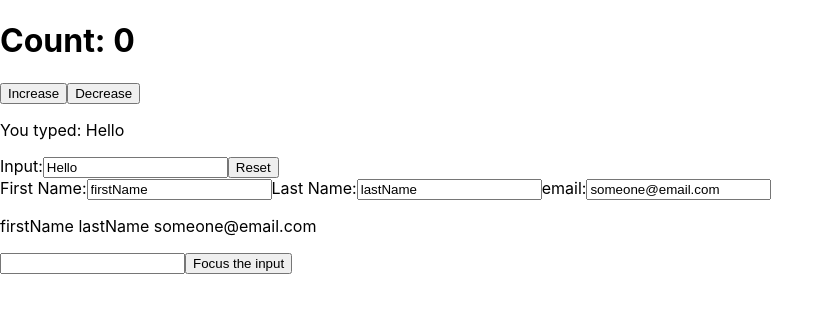
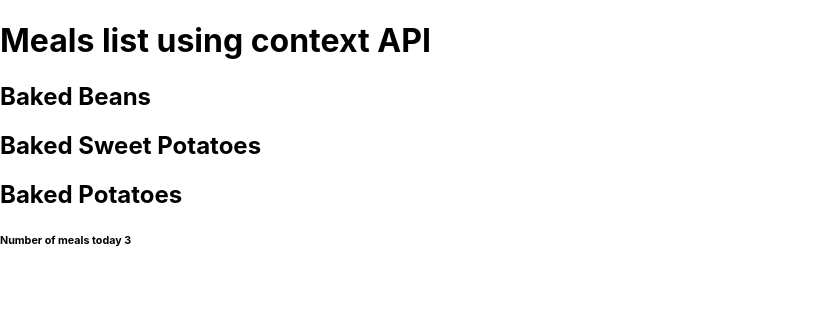
Before and after one commit to datdo2003/learningReactjs, a React (Create React App) app: page / in a window 1280 px wide. Shown: the top 312 px of the page, without its empty margins (0-834 px from the left). Built offline with nearby package versions, Linux system fonts and the light colour scheme.

Commit message:
passing data using useContext example 1

```diff
--- a/src/App.js
+++ b/src/App.js
@@ -1,13 +1,10 @@
-import logo from './logo.svg';
 import './App.css';
-import Heading from "./components/Heading";
-import Btn from "./components/Btn";
-import Toggler from "./components/Toggler";
-import Header from "./components/Header";
 import Counter from "./components/Counter";
-import InputComponent from "./components/InputComponent";
-import Form from "./components/Form";
-import TextInputWithFocusButton from "./components/TextInputWithFocusButton";
+import MealsProvider, {useMealsListContext} from "./provider/MealsProvider";
+import MealsList from "./components/MealsList";
+import {useContext} from "react";
+import MealsCounter from "./components/MealsCounter";
+
 const data = {
     title: "99% sale off!",
     callToAction: "All items must go"
@@ -24,18 +21,24 @@ function App() {
     // return <Btn/>
     // return <Toggler />
     // return <Header title={data.title} callToAction={data.callToAction}/>
+    // return (
+    //     <div>
+    //         <Counter/>
+    //         <InputComponent/>
+    //         <Form/>
+    //         <TextInputWithFocusButton/>
+    //     </div>
+    // )
+    // Demo using useContext
+    const mealsContext = useMealsListContext();
     return (
-      <div>
-        <Counter />
-        <InputComponent />
-          <Form />
-          <TextInputWithFocusButton />
-      </div>
+        <>
+            <MealsProvider>
+                <MealsList />
+                <MealsCounter />
+            </MealsProvider>
+        </>
     )
 }
 
-// function Header() {
-//   return <h1>Hello world!!!</h1>;
-// }
-
 export default App;
--- /dev/null
+++ b/src/components/MealsCounter.js
@@ -0,0 +1,12 @@
+import {useMealsListContext} from "../provider/MealsProvider";
+
+function MealsCounter() {
+    const {meals} = useMealsListContext();
+    return (
+        <>
+            <h6>Number of meals today {meals.length}</h6>
+        </>
+    )
+}
+
+export default MealsCounter;
--- /dev/null
+++ b/src/components/MealsList.js
@@ -0,0 +1,17 @@
+import {useMealsListContext} from "../provider/MealsProvider";
+
+function MealsList() {
+    const {meals} = useMealsListContext();
+    console.log(meals);
+    return (
+        <div>
+            <h1>Meals list using context API</h1>
+            {
+                meals.map((meal, index) => (
+                    <h2 key={index}>{meal}</h2>
+                ))}
+        </div>
+    )
+}
+
+export default MealsList;
--- /dev/null
+++ b/src/provider/MealsProvider.js
@@ -0,0 +1,19 @@
+import {createContext, useContext, useState} from "react";
+
+const MealsContext = createContext();
+
+const todayMeals = ["Baked Beans", "Baked Sweet Potatoes", "Baked Potatoes"];
+
+const MealsProvider = ({children}) => {
+  const [meals, setMealsList] = useState(todayMeals);
+
+  return (
+      <MealsContext.Provider value={{meals}}>
+          {children}
+      </MealsContext.Provider>
+  )
+}
+
+export const useMealsListContext = () => useContext(MealsContext);
+
+export default MealsProvider;
```
Lines whose indentation alone changed are shown as unchanged.
